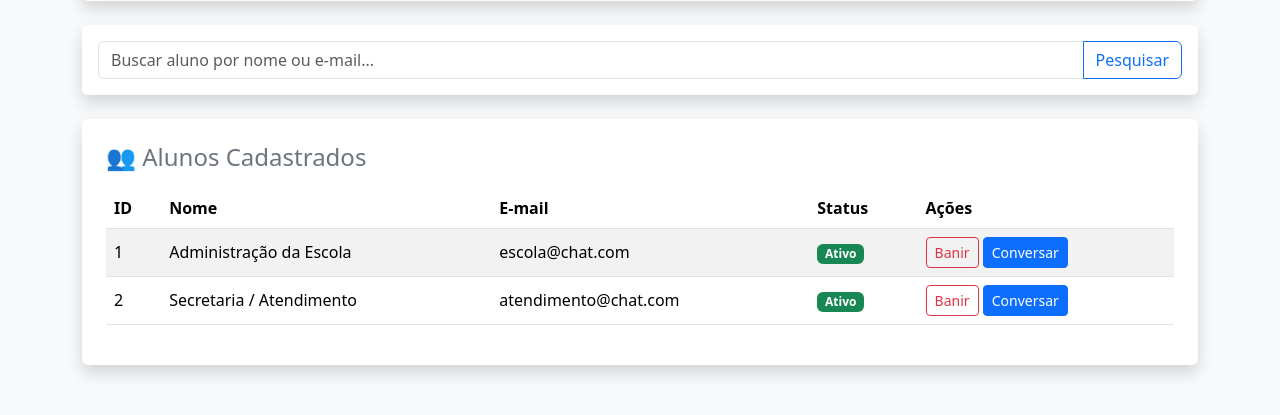
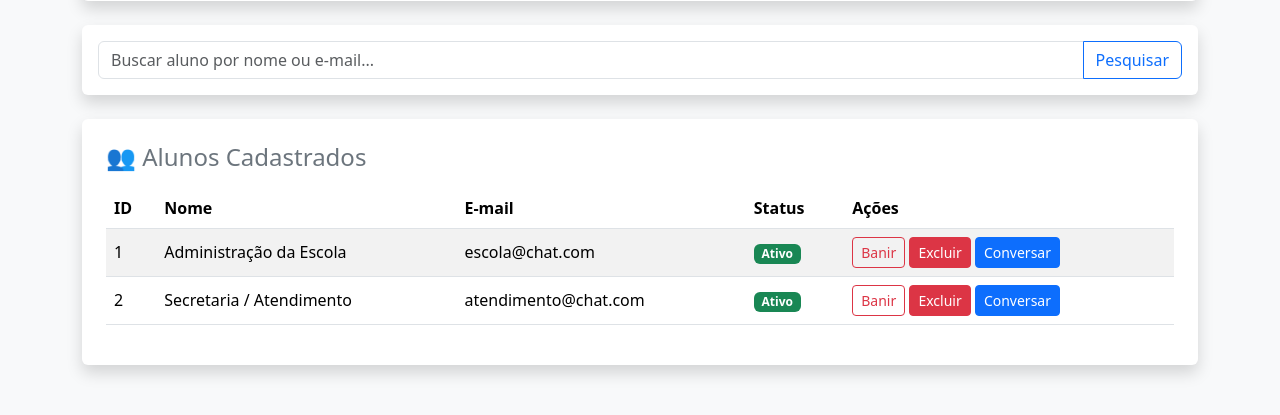
Before and after one commit to RosieGt/chatjc, a Flask app: template templates/admin.html in a window 1280 px wide. Shown: the part 312-727 px from the top of the page. Run offline with Flask 3, Linux system fonts and the light colour scheme; the template is opened without the code that fills it: values that come from a table or form of the project are taken from there, others are empty.

Commit message:
Adiciona funcionalidade de excluir aluno

```diff
--- a/app.py
+++ b/app.py
@@ -374,6 +374,24 @@ def editar_grupo(grupo_id):
 
         db.session.commit()
     return redirect(url_for("admin_painel", grupo_id=grupo_id))
+@app.route("/admin/excluir-aluno/<int:usuario_id>", methods=["POST"])
+def excluir_aluno(usuario_id):
+    if session.get("tipo") != "escola":
+        return redirect(url_for('home'))
+
+    aluno = Usuario.query.get_or_404(usuario_id)
+
+    # Remove as mensagens enviadas ou recebidas pelo aluno para evitar erros de chave estrangeira
+    Mensagem.query.filter(
+        (Mensagem.remetente_id == aluno.id) | (Mensagem.destinatario_id == aluno.id)
+    ).delete()
+
+    # Remove o aluno do banco de dados
+    db.session.delete(aluno)
+    db.session.commit()
+
+    flash(f"Aluno {aluno.nome} excluído com sucesso!", "success")
+    return redirect(url_for('painel_admin'))
 
 # --- PAINEL DO ALUNO ---
 
--- a/templates/admin.html
+++ b/templates/admin.html
@@ -71,7 +71,10 @@
                             <a href="/admin/alternar-ban/{{ aluno.id }}" class="btn btn-sm btn-outline-danger">Banir</a>
                         {% endif %}
 
-                        <!-- Botão para abrir conversa individual -->
+                        <form action="{{ url_for('excluir_aluno', usuario_id=aluno.id) }}" method="POST" style="display:inline;" onsubmit="return confirm('Tem certeza que deseja excluir permanentemente o aluno {{ aluno.nome }}?');">
+                            <button type="submit" class="btn btn-sm btn-danger">Excluir</button>
+                        </form>
+                                            <!-- Botão para abrir conversa individual -->
                         <a href="/admin/chat/{{ aluno.id }}" class="btn btn-sm btn-primary">Conversar</a>
                     </td>
                 </tr>
```
Also changed, not shown: static/uploads/165180-800-auto.png (deleted), static/uploads/1ef1c0413a45646d153aa2f0799333da_2.jpg (deleted), static/uploads/5efa98aef095a8af1f9aec46270d98c3.webp (deleted), static/uploads/altos.png (deleted), static/uploads/becca.png (deleted), static/uploads/br-11134207-7qukw-li7tyctx3eb96fresize_w450_nl.webp (deleted), static/uploads/clset_164.png (deleted), 4 other files.
